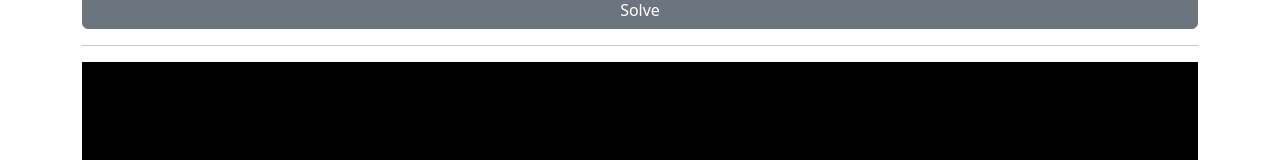
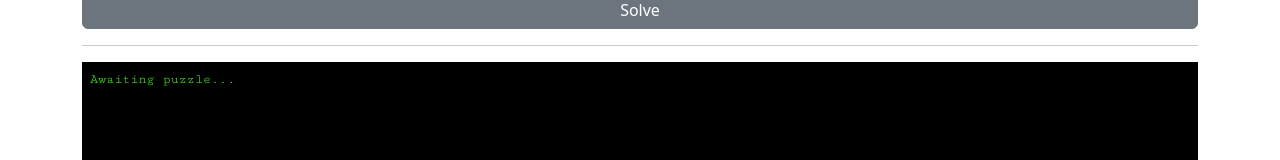
Before and after one commit to simonharris/safecracker.pl, a Vue app in the folder web/site/: page / in a window 1280 px wide. Shown: the part 237-397 px from the top of the page. Built offline with nearby package versions, Linux system fonts and the light colour scheme; a web font is replaced by a local one.

Commit message:
Couple of tweaks to terminal output

```diff
--- a/web/site/src/components/SolutionOutput.vue
+++ b/web/site/src/components/SolutionOutput.vue
@@ -22,7 +22,7 @@ export default {
   },
   computed: {
     messages() {
-      return this.solverservice?.messages?.length > 0 ? this.solverservice.messages : ['Awaiting puzzle...'];
+      return this.solverservice?.messages?.length > 0 ? this.solverservice.messages : [{ type: 'msg-phase', content: 'Awaiting puzzle...'}];
     }
   },
   mounted() {
```
Also changed, not shown: 1 other file (tests, documents, lock files or other folders).
